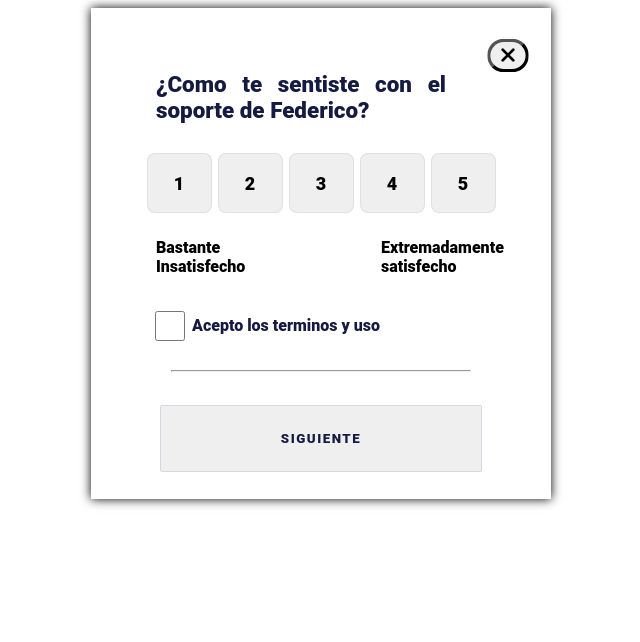
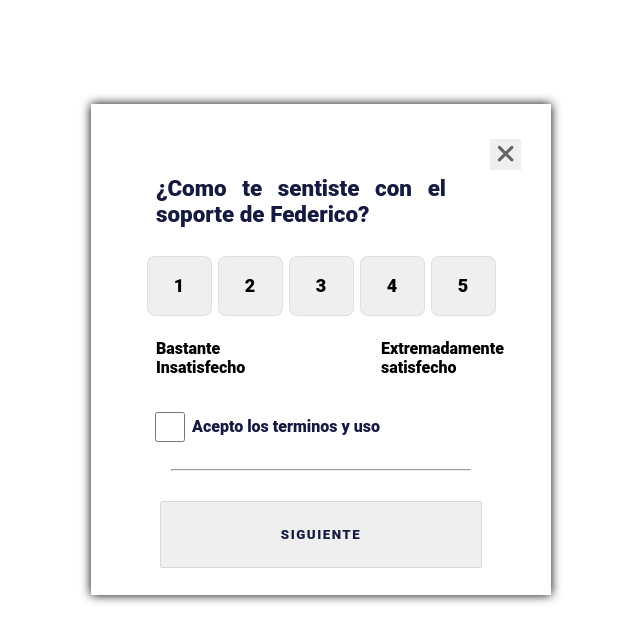
Before and after one commit to andresito9595/challenge-2-feeback-pop-ups, a plain HTML site: page index.html in a window 1280 px wide. Shown: the whole page, without its empty margins (319-959 px from the left). Drawn offline with Linux system fonts and the light colour scheme; a web font is replaced by a local one.

Commit message:
Complete

```diff
--- a/index.css
+++ b/index.css
@@ -3,7 +3,9 @@
   font-weight: 1000;
   box-sizing: border-box;
 }
-
+main {
+  margin-top: 13vh;
+}
 .principalContainer {
   display: grid;
   width: 460px;
@@ -22,17 +24,16 @@
   grid-column: 1/4;
 }
 .button-x {
-  border: 2px solid white transparent;
-  border-radius: 50px;
   align-self: end;
   margin-right: 10px;
-  transform: scale(1.6);
+  font-size: 25px;
+  border: none;
+  color: #4e484bd7;
+  transition: transform 0.1s;
 }
-.button-x:hover {
-  background-color: #ff0099;
-  border: 2px solid #464646;
-
-  box-shadow: 0px 0px 2px#280419;
+.button-x:active {
+  transform: rotate(360deg);
+  color: black;
 }
 
 .question {
```
